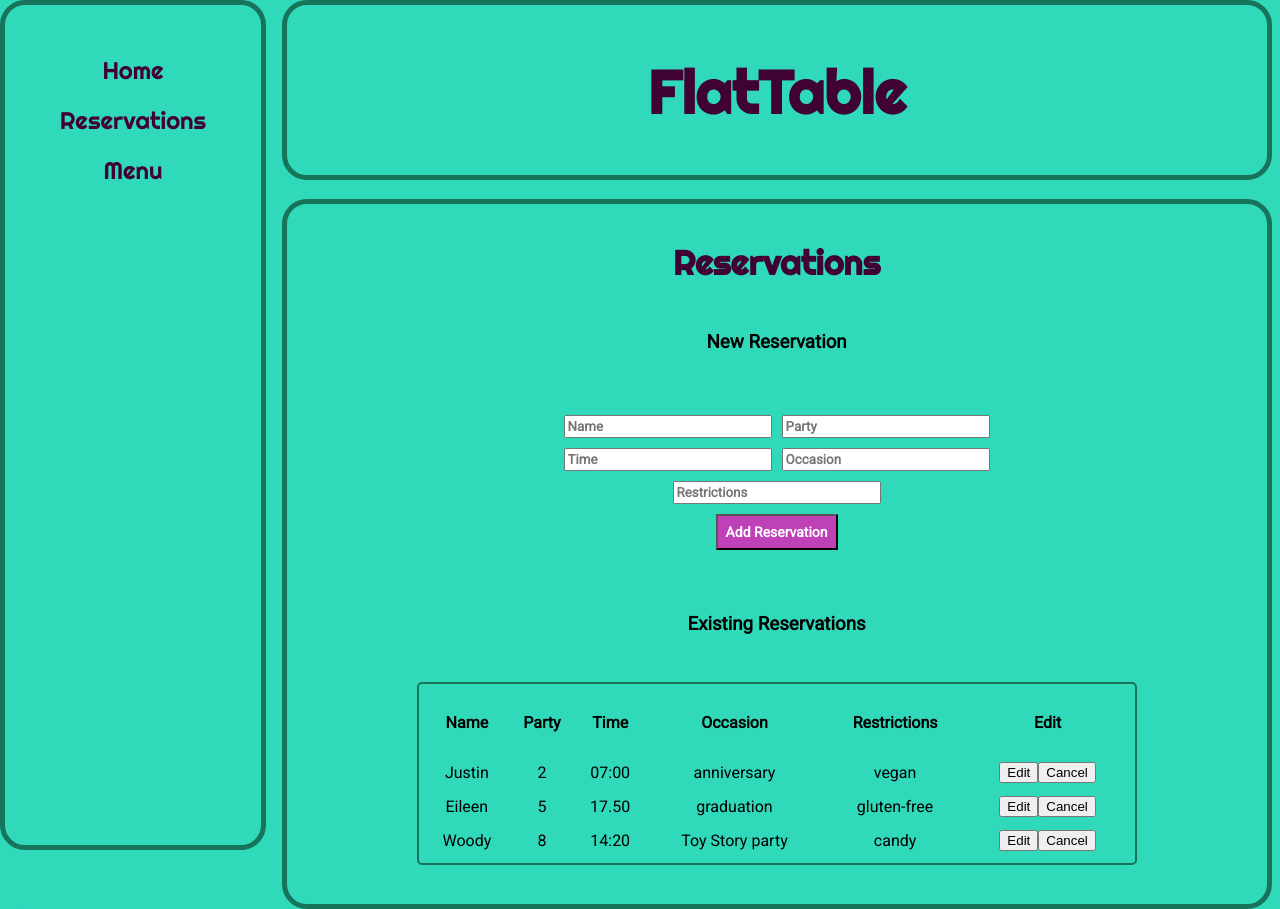
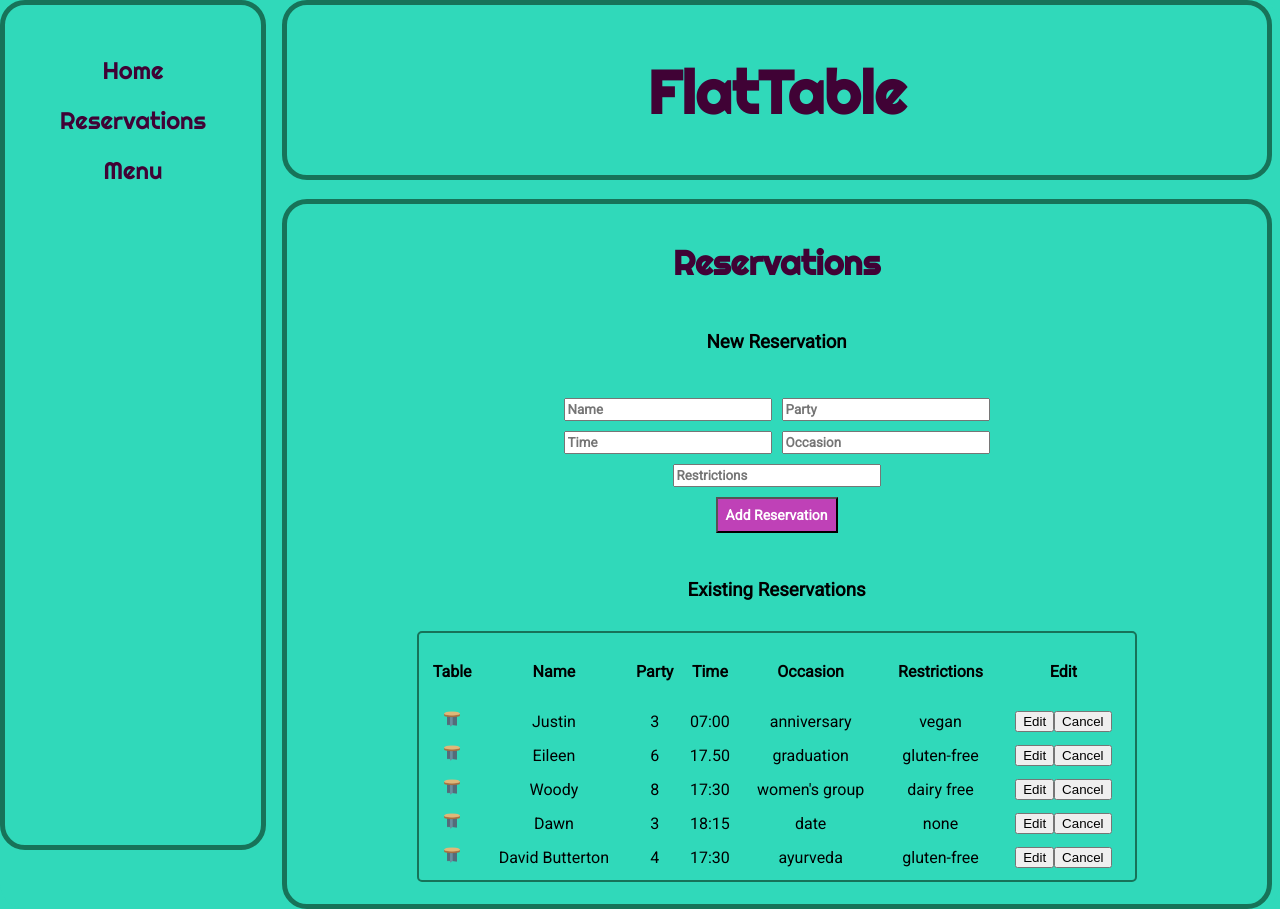
Before and after one commit to eburdekin/flattable, a React (Create React App) app: page /Reservations in a window 1280 px wide. Built offline with nearby package versions, Linux system fonts and the light colour scheme; data requests are answered from the project's data file.

Commit message:
fix reservatiion patch

```diff
--- a/res.json
+++ b/res.json
@@ -3,26 +3,50 @@
     {
       "id": 1,
       "name": "Justin",
-      "party": 2,
+      "party": "3",
       "time": "07:00",
       "occasion": "anniversary",
-      "restrictions": "vegan"
+      "restrictions": "vegan",
+      "seated": "false",
+      "table_image": "fflattable/public/images/table.png"
     },
     {
       "name": "Eileen",
-      "party": "5",
+      "party": "6",
       "time": "17.50",
       "occasion": "graduation",
       "restrictions": "gluten-free",
-      "id": 2
+      "id": 2,
+      "seated": "false",
+      "table_image": "flattable/public/images/table.png"
     },
     {
       "name": "Woody",
       "party": "8",
-      "time": "14:20",
-      "occasion": "Toy Story party",
-      "restrictions": "candy",
-      "id": 3
+      "time": "17:30",
+      "occasion": "women's group",
+      "restrictions": "dairy free",
+      "id": 3,
+      "seated": "false",
+      "table_image": "../public/images/table.png"
+    },
+    {
+      "name": "Dawn",
+      "party": "3",
+      "time": "18:15",
+      "occasion": "date",
+      "restrictions": "none",
+      "id": 4,
+      "seated": "false",
+      "table_image": ""
+    },
+    {
+      "name": "David Butterton",
+      "party": "4",
+      "time": "17:30",
+      "occasion": "ayurveda ",
+      "restrictions": "gluten-free",
+      "id": 5
     }
   ]
 }
--- a/src/Components/Reservation.js
+++ b/src/Components/Reservation.js
@@ -6,6 +6,7 @@ export default function Reservation({reservation, handleDelete, handleEdit}) {
 
     return <>
     <tr>
+        <td><img src="../images/table.png" width="20px" /></td>
        <td>{reservation.name}</td>
        <td>{reservation.party}</td>
        <td>{reservation.time}</td>
--- a/src/Components/ReservationForm.js
+++ b/src/Components/ReservationForm.js
@@ -1,36 +1,20 @@
 import React, { useState, useEffect } from 'react'
 
-export default function ReservationForm({ handleAddSubmit, editedReservation }) {
+export default function ReservationForm({ handleAddSubmit, reservation, setReservation, editing }) {
 
-    const [newReservation, setNewReservation] = useState({
-        name: '',
-        party: '',
-        time: '',
-        occasion: '',
-        restrictions: '',
-    })
+
 
     const handleChange = (e) => {
         const name = e.target.name;
         let value = e.target.value
-        setNewReservation({ ...newReservation, [name]: value })
+        setReservation({ ...reservation, [name]: value })
     }
 
     const handleSubmit = (e) => {
         e.preventDefault();
-        handleAddSubmit(newReservation)
+        handleAddSubmit(reservation)
     }
 
-    useEffect(() => {
-        //Update the form fields when the editedReservation prop changes
-        setNewReservation(editedReservation ?? {
-            name: '',
-            party: '',
-            time: '',
-            occasion: '',
-            restrictions: '',
-        });
-    }, [editedReservation])
 
     const style = {
         'fontFamily': 'Roboto',
@@ -56,7 +40,7 @@ export default function ReservationForm({ handleAddSubmit, editedReservation })
                 type="text"
                 placeholder="Name"
                 name="name"
-                value={newReservation.name}
+                value={reservation.name}
                 onChange={handleChange}
                 style={style}
                  ></input>
@@ -64,7 +48,7 @@ export default function ReservationForm({ handleAddSubmit, editedReservation })
                 type="text"
                 placeholder="Party"
                 name="party"
-                value={newReservation.party}
+                value={reservation.party}
                 onChange={handleChange}
                 style={style}
                 ></input>
@@ -72,7 +56,7 @@ export default function ReservationForm({ handleAddSubmit, editedReservation })
                 type="text"
                 placeholder="Time"
                 name="time"
-                value={newReservation.time}
+                value={reservation.time}
                 onChange={handleChange}
                 style={style}
                 ></input>
@@ -80,7 +64,7 @@ export default function ReservationForm({ handleAddSubmit, editedReservation })
                 type="text"
                 placeholder="Occasion"
                 name="occasion"
-                value={newReservation.occasion}
+                value={reservation.occasion}
                 onChange={handleChange}
                 style={style}
                 ></input>
@@ -88,13 +72,13 @@ export default function ReservationForm({ handleAddSubmit, editedReservation })
                 type="text"
                 placeholder="Restrictions"
                 name="restrictions"
-                value={newReservation.restrictions}
+                value={reservation.restrictions}
                 onChange={handleChange}
                 style={style} ></input>
             <br></br>
             <input
                 type="submit"
-                value={editedReservation ? "Update Reservation" :  "Add Reservation"}
+                value={editing ? "Update Reservation" :  "Add Reservation"}
                 style={buttonStyle} />
         </form>
     </>
--- a/src/Pages/Reservations.js
+++ b/src/Pages/Reservations.js
@@ -5,47 +5,62 @@ import NavBar from "../Components/NavBar"
 import ReservationForm from '../Components/ReservationForm'
 import Reservation from '../Components/Reservation'
 
+
 const API = 'http://localhost:6001/reservations'
 
 export default function Reservations() {
 
+    const initialReservation = {name: "", party: "", time:"", occasion: "",restrictions:""}
+
     const [reservations, setReservations] = useState([])
-    const [editedReservation, setEditedReservation] = useState(null)
+    //const [editedReservation, setEditedReservation] = useState(null)
 
+
+    const [reservation, setReservation] = useState(initialReservation)
+    const editing = !!reservation.id
     const headers = { "Content-Type": "application/json" }
 
     useEffect(() => {
-        fetch(API)
+        fetch('http://localhost:6001/reservations')
             .then(r => r.json())
             .then(setReservations)
     }, [])
 
-    const handleAddSubmit = (newReservation) => {
-        if (editedReservation) {
+    const handleAddSubmit = () => {
+        if (editing) {
             // If there is an edited reservation, update it
-            fetch(`${API}/${editedReservation.id}`, {
+            fetch(`${API}/${reservation.id}`, {
                 method: "PATCH",
                 headers: headers,
-                body: JSON.stringify(newReservation)
+                body: JSON.stringify(reservation)
             }).then(res => res.json())
             .then(data => {
                 // Update the reservations array with the edited reservation
                 setReservations(reservations.map(reservation =>
-                    reservation.id === editedReservation.id ? data : reservation
+                    reservation.id === data.id ? data : reservation
                 ));
                 // Reset the edited reservation state
-                setEditedReservation(null);
+                setReservation(initialReservation);
             });
         } else {
             // If there is no edited reservation, add a new one
             fetch(API, {
                 method: "POST",
                 headers: headers,
-                body: JSON.stringify(newReservation)
+                body: JSON.stringify(reservation)
             }).then(res => res.json())
-            .then(data => setReservations([...reservations, data]));
+            .then(data => {
+                setReservations([...reservations, data])
+                setReservation(initialReservation)
+            });
         }
     };
+
+    // const cancel = () => {
+    //     setReservation(initialReservation)
+    // }
+
+
 
 
     const handleDelete = (id) => {
@@ -59,7 +74,7 @@ export default function Reservations() {
     }
 
     const handleEdit = (reservation) => {
-        setEditedReservation(reservation)
+        setReservation(reservation)
     }
 
 
@@ -72,11 +87,14 @@ export default function Reservations() {
             <div className="mainComponent">
             <h2>Reservations</h2>
             <h3>New Reservation</h3>
-                <ReservationForm handleAddSubmit={handleAddSubmit} editedReservation={editedReservation} />
+                <ReservationForm handleAddSubmit={handleAddSubmit} editing={editing} reservation={reservation} setReservation={setReservation}  />
             <h3>Existing Reservations</h3>
              <table className="reservationTable">
                 <thead>
                     <tr>
+                        <th>
+                            <h4>Table</h4>
+                        </th>
                         <th>
                             <h4>Name</h4>
                         </th>
@@ -98,7 +116,11 @@ export default function Reservations() {
                     </tr>
                  </thead>
                  <tbody>
-                    {reservations.map(reservation => <Reservation key={reservation.id} reservation={reservation} handleDelete={handleDelete} handleEdit={handleEdit} />)}
+                    {reservations.map(reservation => <Reservation
+                    key={reservation.id}
+                    reservation={reservation}
+                    handleDelete={handleDelete}
+                    handleEdit={handleEdit} />)}
                  </tbody>
                  </table>
             </div>
```
Also changed, not shown: db.json (added, +44 -0 lines), public/images/table.png (added), public/images/table_4852700.png (added).
